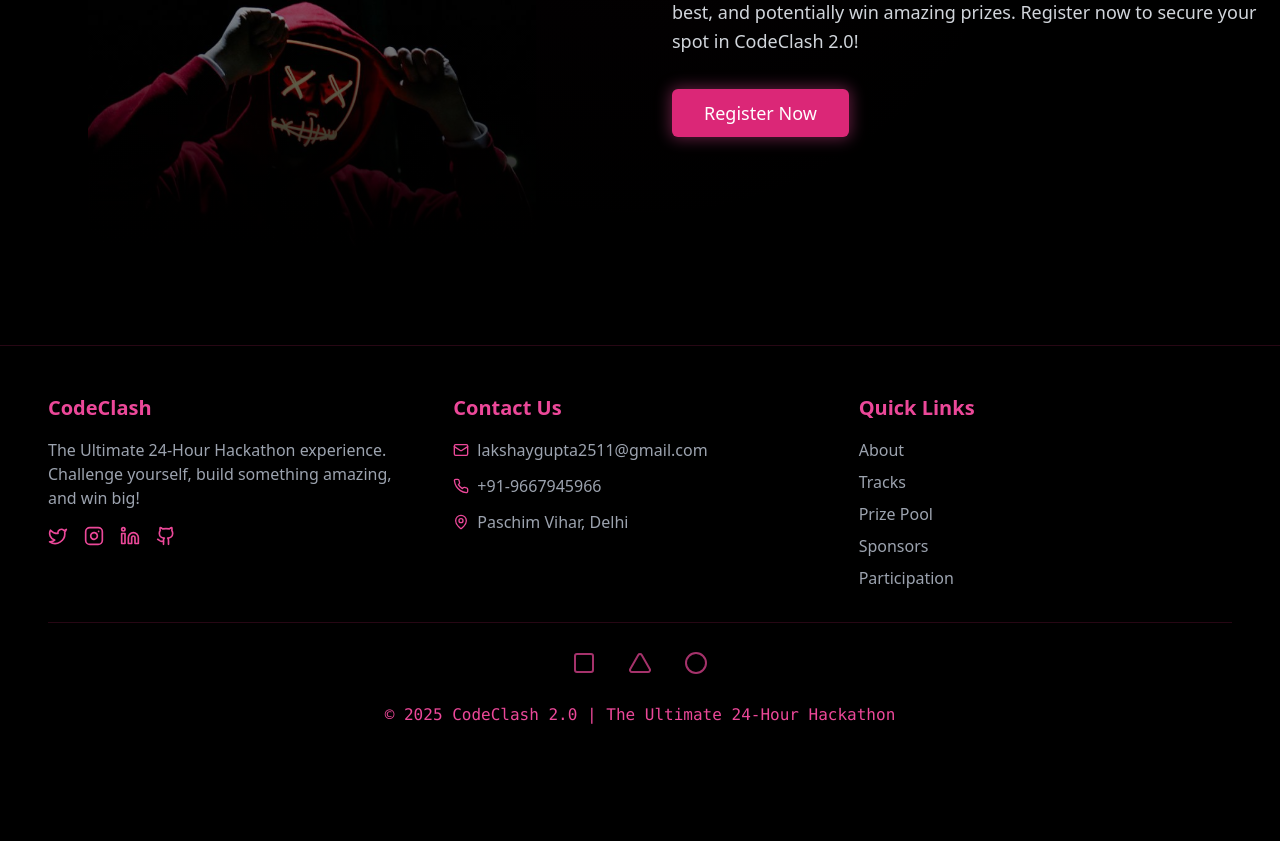
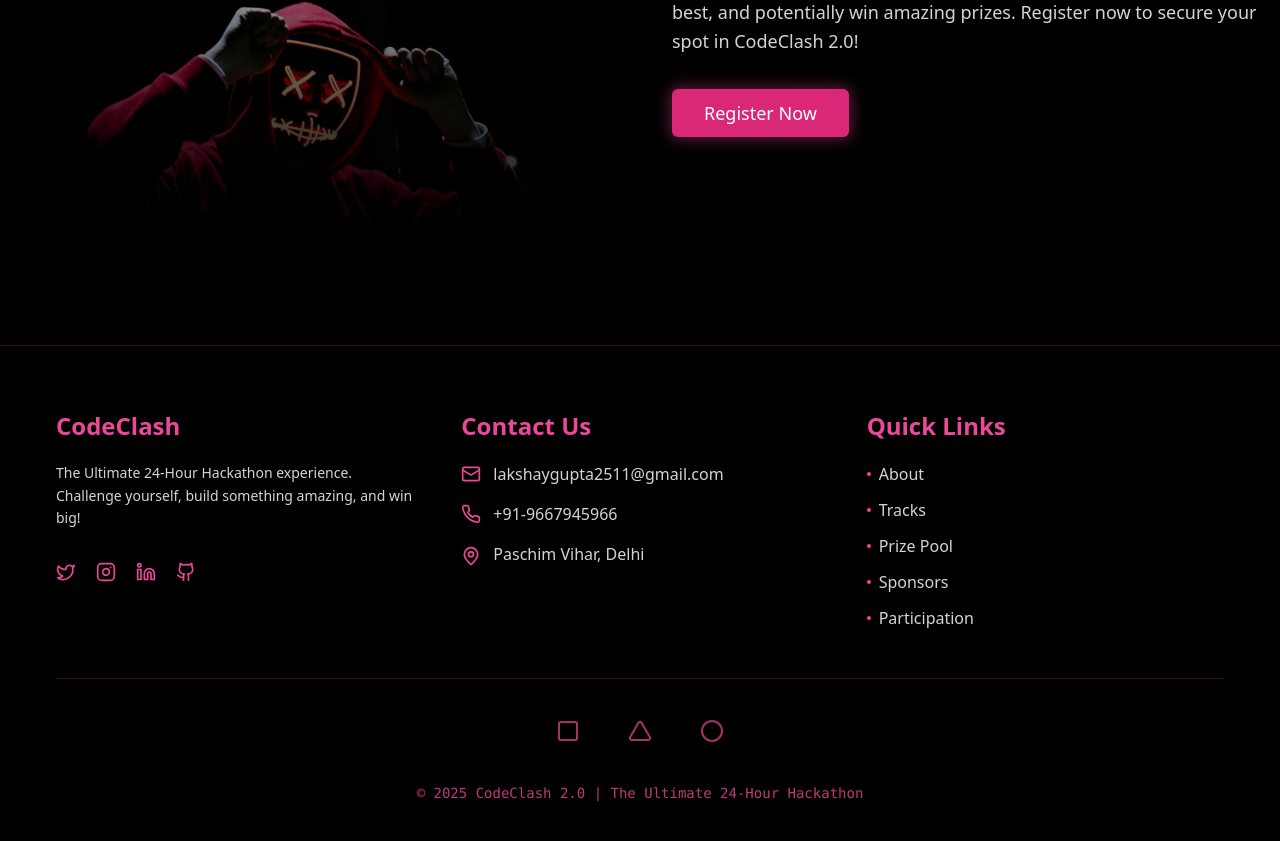
Before and after one commit to lak7/codeclash, a Next.js app: page / in a window 1280 px wide. Shown: the part 6079-6920 px from the top of the page. Before the commit the page ends 6854 px from the top, so only its background shows below. Built offline with nearby package versions, Linux system fonts and the light colour scheme.

Commit message:
Changed footer a lil bit

```diff
--- a/components/footer.tsx
+++ b/components/footer.tsx
@@ -14,21 +14,21 @@ import Link from "next/link";
 
 export default function Footer() {
   return (
-    <footer className="w-full py-12 px-4 bg-black border-t border-pink-900/30">
-      <div className="container mx-auto">
-        <div className="grid grid-cols-1 md:grid-cols-3 gap-8 mb-8">
-          <div>
-            <h3 className="text-pink-500 font-bold text-xl mb-4">CodeClash</h3>
-            <p className="text-gray-400 mb-4">
+    <footer className="w-full py-16 px-6 bg-black border-t border-pink-900/40">
+      <div className="container mx-auto max-w-7xl">
+        <div className="grid grid-cols-1 md:grid-cols-3 gap-12 mb-12">
+          <div className="space-y-5">
+            <h3 className="text-pink-500 font-bold text-2xl mb-4">CodeClash</h3>
+            <p className="text-gray-300 text-sm leading-relaxed max-w-sm">
               The Ultimate 24-Hour Hackathon experience. Challenge yourself,
               build something amazing, and win big!
             </p>
-            <div className="flex space-x-4">
+            <div className="flex space-x-5 pt-3">
               <Link
                 href="https://twitter.com/codeclash"
                 target="_blank"
                 rel="noopener noreferrer"
-                className="text-pink-500 hover:text-pink-400"
+                className="text-pink-500 hover:text-pink-400 transition-colors duration-200"
               >
                 <Twitter className="h-5 w-5" />
               </Link>
@@ -36,7 +36,7 @@ export default function Footer() {
                 href="https://instagram.com/codeclash"
                 target="_blank"
                 rel="noopener noreferrer"
-                className="text-pink-500 hover:text-pink-400"
+                className="text-pink-500 hover:text-pink-400 transition-colors duration-200"
               >
                 <Instagram className="h-5 w-5" />
               </Link>
@@ -44,7 +44,7 @@ export default function Footer() {
                 href="https://linkedin.com/company/codeclash"
                 target="_blank"
                 rel="noopener noreferrer"
-                className="text-pink-500 hover:text-pink-400"
+                className="text-pink-500 hover:text-pink-400 transition-colors duration-200"
               >
                 <Linkedin className="h-5 w-5" />
               </Link>
@@ -52,65 +52,90 @@ export default function Footer() {
                 href="https://github.com/codeclash"
                 target="_blank"
                 rel="noopener noreferrer"
-                className="text-pink-500 hover:text-pink-400"
+                className="text-pink-500 hover:text-pink-400 transition-colors duration-200"
               >
                 <Github className="h-5 w-5" />
               </Link>
             </div>
           </div>
 
-          <div>
-            <h3 className="text-pink-500 font-bold text-xl mb-4">Contact Us</h3>
-            <ul className="space-y-3 text-gray-400">
-              <li className="flex items-center">
-                <Mail className="h-4 w-4 mr-2 text-pink-500" />
+          <div className="space-y-5">
+            <h3 className="text-pink-500 font-bold text-2xl mb-4">
+              Contact Us
+            </h3>
+            <ul className="space-y-4 text-gray-300">
+              <li className="flex items-center group">
+                <Mail className="h-5 w-5 mr-3 text-pink-500" />
                 <a
                   href="mailto:lakshaygupta2511@gmail.com"
-                  className="hover:text-pink-500"
+                  className="group-hover:text-pink-400 transition-colors duration-200"
                 >
                   lakshaygupta2511@gmail.com
                 </a>
               </li>
-              <li className="flex items-center">
-                <Phone className="h-4 w-4 mr-2 text-pink-500" />
-                <a href="tel:+91-9667945966" className="hover:text-pink-500">
+              <li className="flex items-center group">
+                <Phone className="h-5 w-5 mr-3 text-pink-500" />
+                <a
+                  href="tel:+91-9667945966"
+                  className="group-hover:text-pink-400 transition-colors duration-200"
+                >
                   +91-9667945966
                 </a>
               </li>
-              <li className="flex items-start">
-                <MapPin className="h-4 w-4 mr-2 text-pink-500 mt-1" />
-                <span>Paschim Vihar, Delhi</span>
+              <li className="flex items-start group">
+                <MapPin className="h-5 w-5 mr-3 text-pink-500 mt-1" />
+                <span className="text-gray-300">Paschim Vihar, Delhi</span>
               </li>
             </ul>
           </div>
 
-          <div>
-            <h3 className="text-pink-500 font-bold text-xl mb-4">
+          <div className="space-y-5">
+            <h3 className="text-pink-500 font-bold text-2xl mb-4">
               Quick Links
             </h3>
-            <ul className="space-y-2 text-gray-400">
+            <ul className="space-y-3 text-gray-300">
               <li>
-                <a href="#about" className="hover:text-pink-500">
+                <a
+                  href="#about"
+                  className="hover:text-pink-400 transition-colors duration-200 flex items-center"
+                >
+                  <span className="h-1 w-1 bg-pink-500 rounded-full mr-2"></span>
                   About
                 </a>
               </li>
               <li>
-                <a href="#tracks" className="hover:text-pink-500">
+                <a
+                  href="#tracks"
+                  className="hover:text-pink-400 transition-colors duration-200 flex items-center"
+                >
+                  <span className="h-1 w-1 bg-pink-500 rounded-full mr-2"></span>
                   Tracks
                 </a>
               </li>
               <li>
-                <a href="#prize-pool" className="hover:text-pink-500">
+                <a
+                  href="#prize-pool"
+                  className="hover:text-pink-400 transition-colors duration-200 flex items-center"
+                >
+                  <span className="h-1 w-1 bg-pink-500 rounded-full mr-2"></span>
                   Prize Pool
                 </a>
               </li>
               <li>
-                <a href="#sponsors" className="hover:text-pink-500">
+                <a
+                  href="#sponsors"
+                  className="hover:text-pink-400 transition-colors duration-200 flex items-center"
+                >
+                  <span className="h-1 w-1 bg-pink-500 rounded-full mr-2"></span>
                   Sponsors
                 </a>
               </li>
               <li>
-                <a href="#participation" className="hover:text-pink-500">
+                <a
+                  href="#participation"
+                  className="hover:text-pink-400 transition-colors duration-200 flex items-center"
+                >
+                  <span className="h-1 w-1 bg-pink-500 rounded-full mr-2"></span>
                   Participation
                 </a>
               </li>
@@ -118,18 +143,19 @@ export default function Footer() {
           </div>
         </div>
 
-        <div className="flex justify-center space-x-6 my-6 pt-6 border-t border-pink-900/30">
-          <div className="w-8 h-8 flex items-center justify-center text-pink-500 opacity-70 hover:opacity-100 transition-opacity">
+        <div className="flex justify-center space-x-8 my-8 pt-8 border-t border-pink-900/40">
+          <div className="w-10 h-10 flex items-center justify-center text-pink-500 opacity-70 hover:opacity-100 hover:scale-110 transition-all duration-200">
             <Square className="h-6 w-6" />
           </div>
-          <div className="w-8 h-8 flex items-center justify-center text-pink-500 opacity-70 hover:opacity-100 transition-opacity">
+          <div className="w-10 h-10 flex items-center justify-center text-pink-500 opacity-70 hover:opacity-100 hover:scale-110 transition-all duration-200">
             <Triangle className="h-6 w-6" />
           </div>
-          <div className="w-8 h-8 flex items-center justify-center text-pink-500 opacity-70 hover:opacity-100 transition-opacity">
+          <div className="w-10 h-10 flex items-center justify-center text-pink-500 opacity-70 hover:opacity-100 hover:scale-110 transition-all duration-200">
             <Circle className="h-6 w-6" />
           </div>
         </div>
-        <p className="text-pink-500 font-mono text-center">
+
+        <p className="text-pink-500/80 font-mono text-center text-sm">
           © 2025 CodeClash 2.0 | The Ultimate 24-Hour Hackathon
         </p>
       </div>
```
